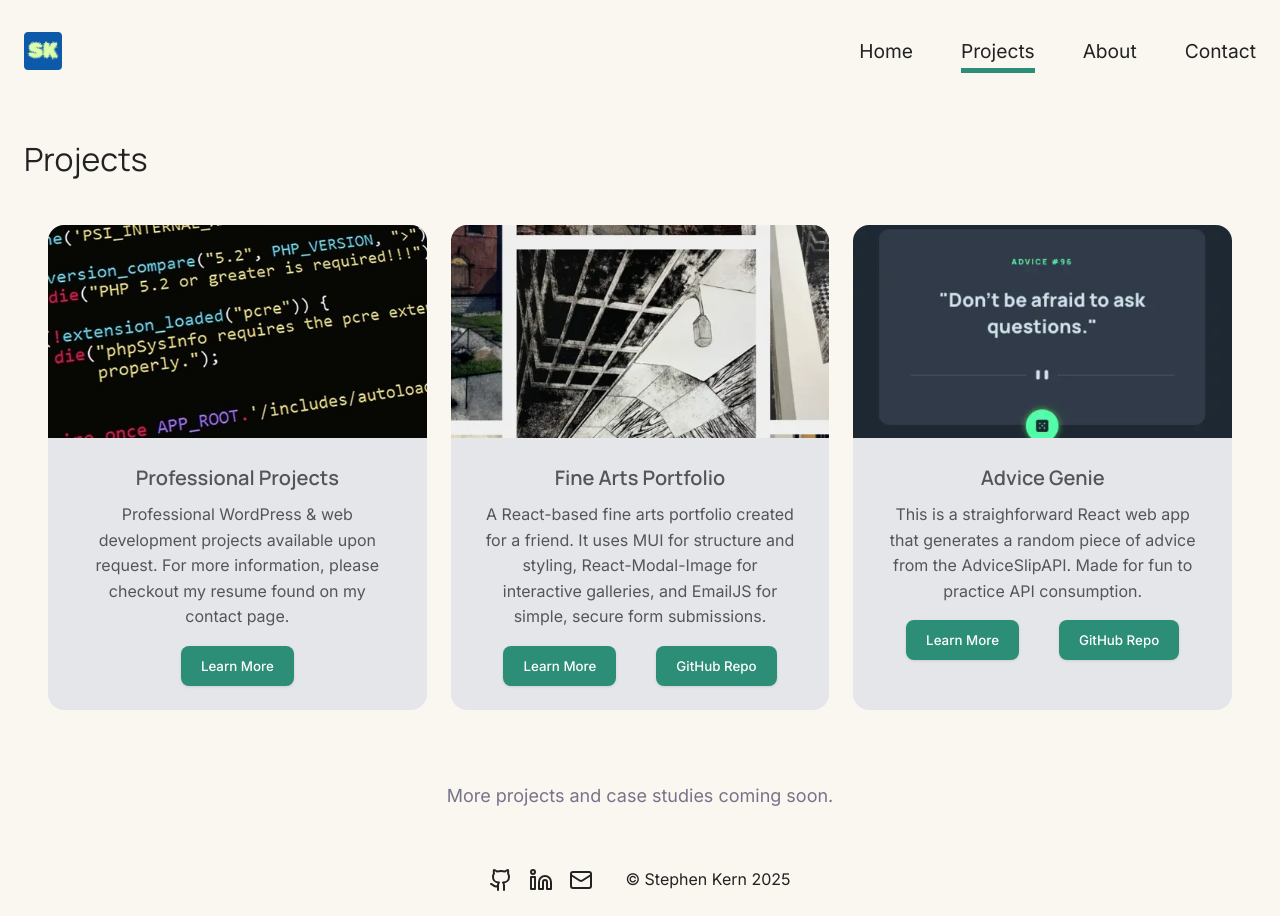
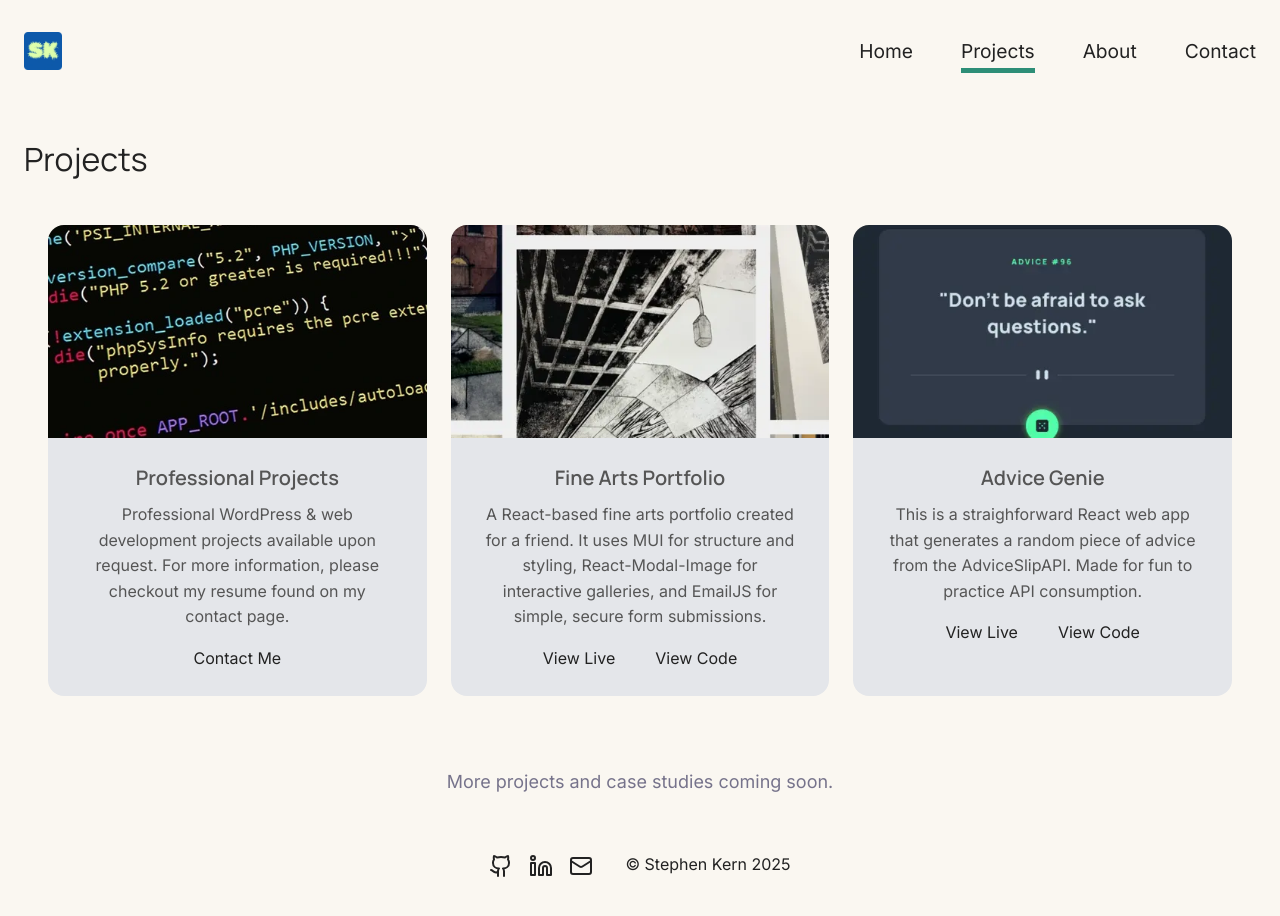
Before and after one commit to stephen-kern/vue-portfolio, a Vue app: page /projects in a window 1280 px wide. Built offline with nearby package versions, Linux system fonts and the light colour scheme.

Commit message:
trying to refactor the buttons the best way

```diff
--- a/src/components/ProjectCard.vue
+++ b/src/components/ProjectCard.vue
@@ -3,8 +3,7 @@ interface ProjectCardProps {
   title: string;
   description: string;
   img?: string;
-  ghLink?: string;
-  liveLink?: string;
+  links?: Array<{label: string; url: string; type?: "internal" | "external";}>;
 }
 
 const props = defineProps<ProjectCardProps>();
@@ -24,18 +23,18 @@ const props = defineProps<ProjectCardProps>();
         <h3 class="card-title">{{ props.title }}</h3>
         <p class="card-description">{{ props.description }}</p>
       </div>
-      <div class="card-buttons">
-        <button v-if="props.liveLink" class="primary-button">
-          <a :href="props.liveLink" target="_blank" rel="noopener noreferer"
-            >Learn More</a
-          >
-        </button>
-
-        <button v-if="props.ghLink" class="primary-button">
-          <a :href="props.ghLink" target="_blank" rel="noopener noreferer"
-            >GitHub Repo</a
-          >
-        </button>
+      <div v-if="props.links" class="card-buttons">
+        <component
+        v-for="(link, index) in props.links"
+        :key="index"
+        :is="link.type === 'internal' ? 'router-link' : 'a'"
+        :to="link.type === 'internal' ? link.url : undefined"
+        :href="link.type === 'external' ? link.url : undefined"
+        target="_blank"
+        rel="noopener noreferrer"
+        >
+          {{ link.label }}
+        </component>
       </div>
     </div>
   </div>
--- a/src/views/Projects.vue
+++ b/src/views/Projects.vue
@@ -3,6 +3,12 @@ import Card from "../components/ProjectCard.vue";
 import jwp from "../assets/Jake-Wilson-Art.webp";
 import workcard from "../assets/programming.webp";
 import advgen from "../assets/advice-genie.webp";
+
+interface ProjectLink {
+  label: string;
+  type: "internal" | "external";
+  url: string;
+}
 
 interface Project {
   id: number;
@@ -11,6 +17,7 @@ interface Project {
   img?: string;
   ghLink?: string;
   liveLink?: string;
+  links: ProjectLink[];
 }
 
 const projectsData: Project[] = [
@@ -19,26 +26,52 @@ const projectsData: Project[] = [
     title: "Professional Projects",
     description:
       "Professional WordPress & web development projects available upon request. For more information, please checkout my resume found on my contact page.",
-    liveLink: "/contact",
     img: workcard,
+    links: [
+      {
+        label: "Contact Me",
+        type: "internal",
+        url: "/contact",
+      },
+    ],
   },
   {
     id: 2,
     title: "Fine Arts Portfolio",
     description:
       "A React-based fine arts portfolio created for a friend. It uses MUI for structure and styling, React-Modal-Image for interactive galleries, and EmailJS for simple, secure form submissions.",
-    ghLink: "https://github.com/stephen-kern/Jake-Wilson-Portfolio",
-    liveLink: "https://jake-wilson-portfolio.vercel.app/",
     img: jwp,
+    links: [
+      {
+        label: "View Live",
+        type: "external",
+        url: "https://jake-wilson-portfolio.vercel.app/",
+      },
+      {
+        label: "View Code",
+        type: "external",
+        url: "https://github.com/stephen-kern/Jake-Wilson-Portfolio",
+      },
+    ],
   },
   {
     id: 3,
     title: "Advice Genie",
     description:
       "This is a straighforward React web app that generates a random piece of advice from the AdviceSlipAPI. Made for fun to practice API consumption.",
-    ghLink: "https://github.com/stephen-kern/advicegenie",
-    liveLink: "https://advicegenie.vercel.app/",
     img: advgen,
+    links: [
+      {
+        label: "View Live",
+        type: "external",
+        url: "https://advicegenie.vercel.app/",
+      },
+      {
+        label: "View Code",
+        type: "external",
+        url: "https://github.com/stephen-kern/advicegenie",
+      },
+    ],
   },
 ];
 
@@ -55,8 +88,7 @@ const tba = "More projects and case studies coming soon.";
         :img="project.img"
         :title="project.title"
         :description="project.description"
-        :gh-link="project.ghLink"
-        :live-link="project.liveLink"
+        :links="project.links"
       />
     </div>
   </section>
```
